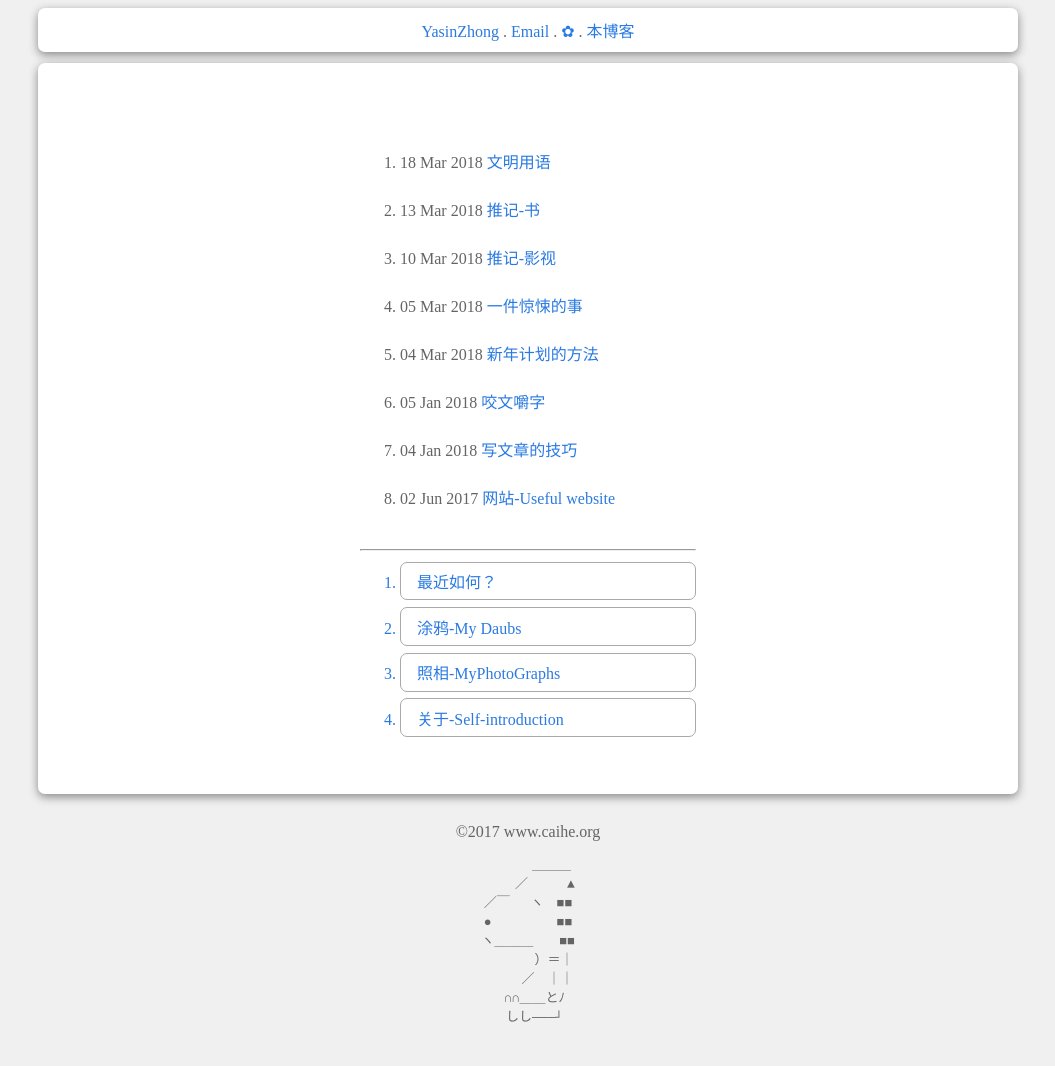
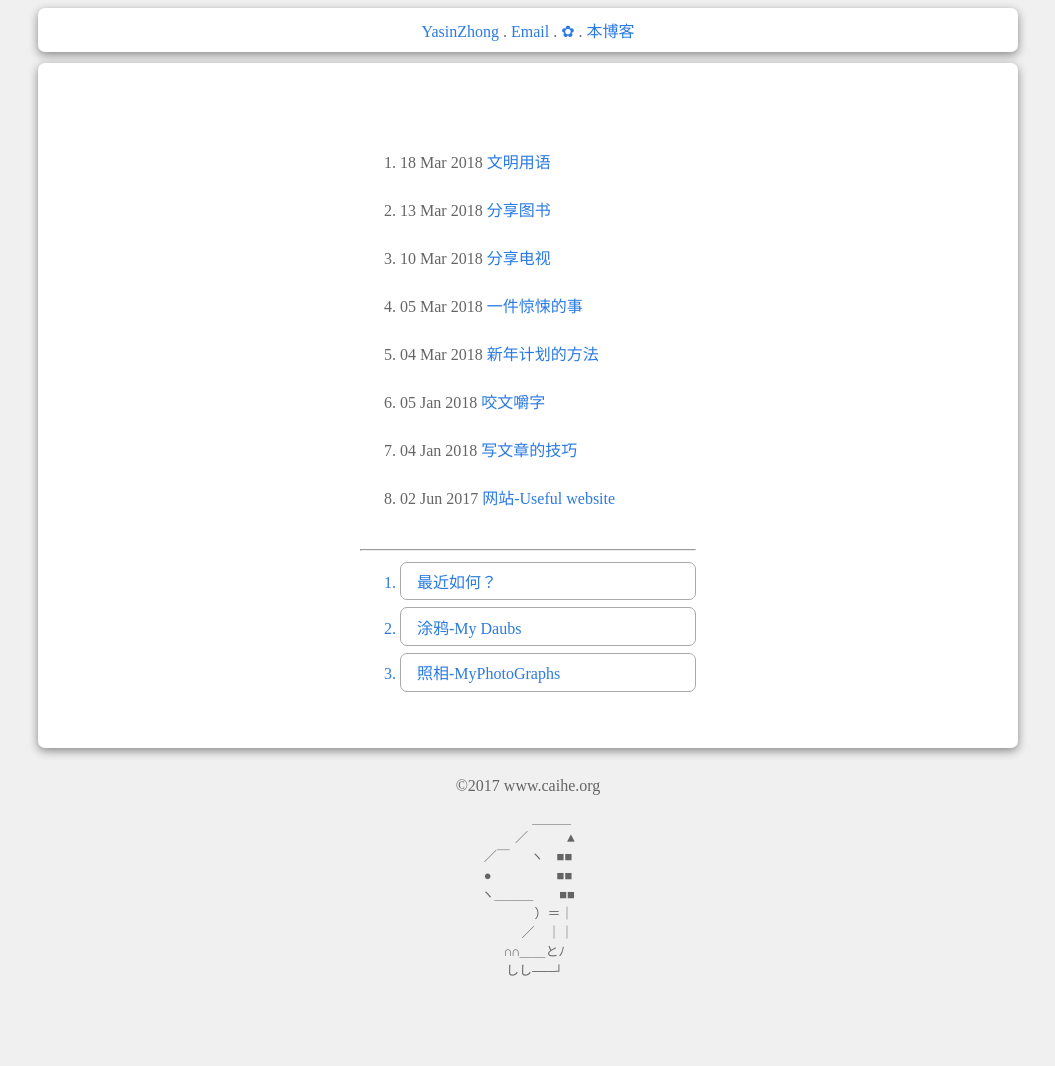
Before and after one commit to YasinZhong/yasinzhong.github.io, a Jekyll site: the page built from index.html, in a window 1280 px wide. Shown: the whole page, without its empty margins (112-1167 px from the left). Built offline with Jekyll 4.4.1, drawn with Linux system fonts in a browser that asks for light colours; comment, search, counter and statistics services are not loaded; after the commit the page ends 1020 px from its top, so only the background shows below that.

Commit message:
2018/04/06

```diff
--- a/_posts/2018-3-10-MovieShare.html
+++ b/_posts/2018-3-10-MovieShare.html
@@ -1,6 +1,6 @@
 ---
 layout: default
-title: 推记-影视
+title: 分享电视
 ---
 
 
--- a/_posts/2018-3-13-BookShare.html
+++ b/_posts/2018-3-13-BookShare.html
@@ -1,6 +1,6 @@
 ---
 layout: default
-title: 推记-书
+title: 分享图书
 ---
 
 
@@ -41,5 +41,5 @@ title: 推记-书
 </ol>
 
 <p>
-	有许多书读得匆忙，有些书没使我产生价值，还有一些书，有太强大的力量，我只愿意同与我有良好关系的人分享，这样的就不列举出来。<br><br>
+	有许多书读得匆忙，有些书没使我产生价值，还有一些书，有太强大的力量，我只愿意同与我有良好关系的人分享，这样的就不列举出来。
 </p>
--- a/_posts/2018-3-18-GoodWorld.html
+++ b/_posts/2018-3-18-GoodWorld.html
@@ -5,6 +5,10 @@ title: 文明用语
 
 
 <h1>{{ page.title }}</h1>
+
+<q>
+	当你想说一些不好的话时，最好把它换成冒号右边的例子.
+</q>
 
 <p>
 	卧槽：&nbsp;&nbsp; &nbsp;。
--- a/index.html
+++ b/index.html
@@ -25,5 +25,4 @@ title: Yasin Zhong|blog
 		<a href="http://a.caihe.org/Post/twi.html" >  <li>最近如何？</li> </a><br/>
 		<a href="http://a.caihe.org/Post/Daubs.html" ><li>涂鸦-My Daubs</li></a><br/>
 		<a href="http://a.caihe.org/Post/Photograph.html" ><li>照相-MyPhotoGraphs</li></a><br/>
-		<a href="http://a.caihe.org/Post/SelfIntroduction.html" ><li>关于-Self-introduction</li></a><br/>
 	</ol>
```
Also changed, not shown: 1 other file.
